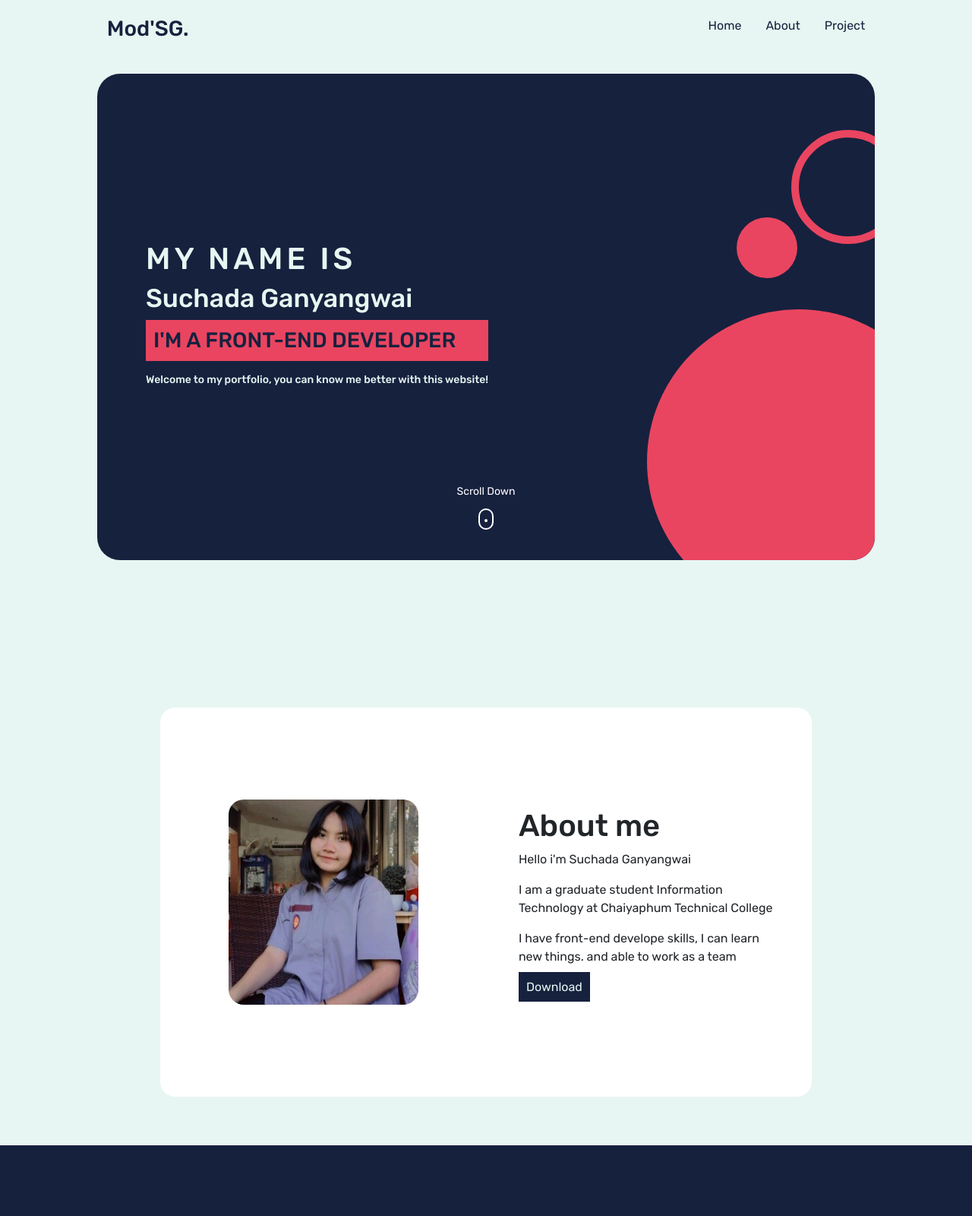
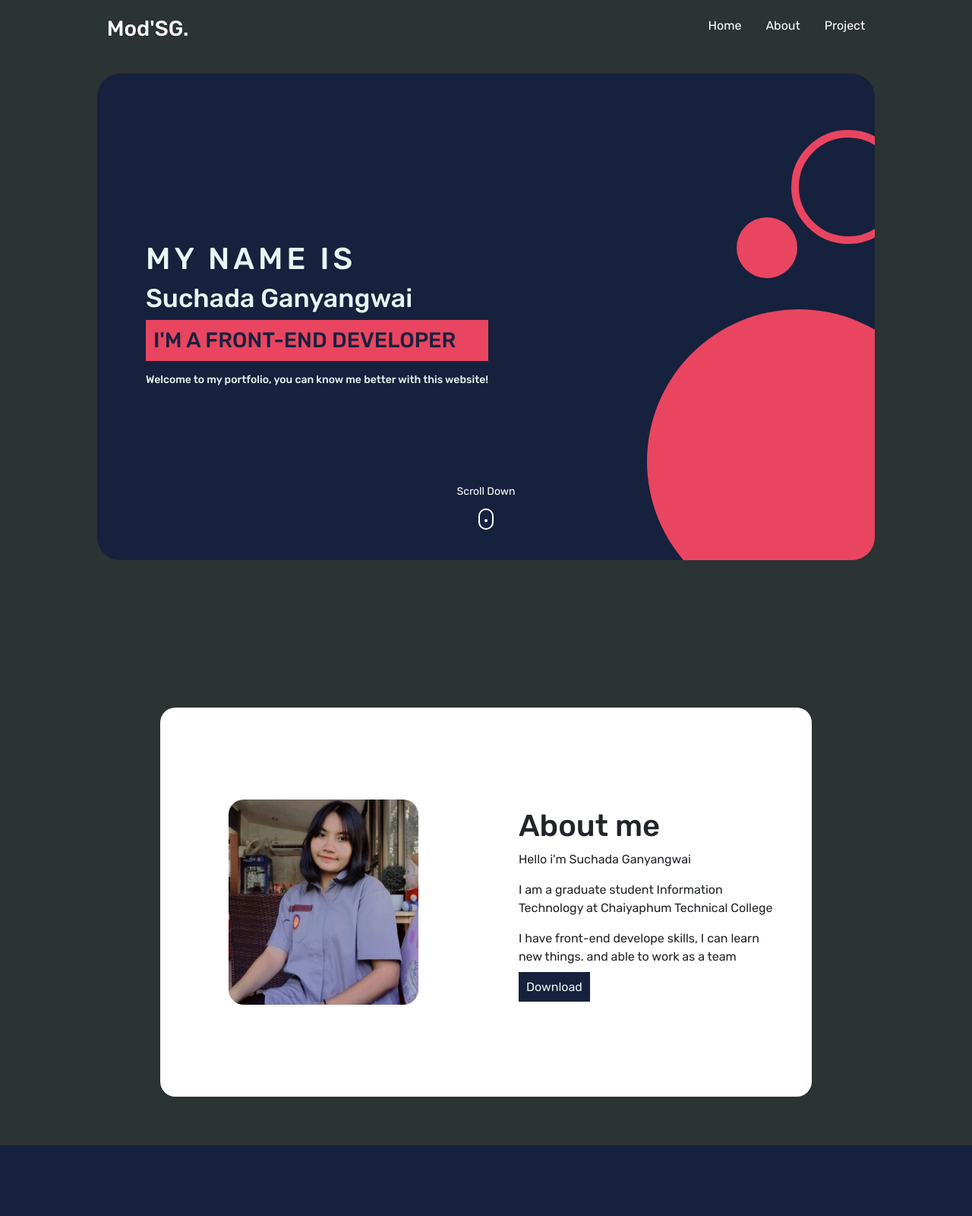
Before and after one commit to Modsucha/Profile.github.io, a plain HTML site: page index.html in a window 1280 px wide. Shown: the top 1600 px of the page at 76% size. Drawn offline with nearby package versions, Linux system fonts and the light colour scheme.

Commit message:
Initial Commit

```diff
--- a/style.css
+++ b/style.css
@@ -19,7 +19,7 @@ nav
   display: flex;
   justify-content: space-between;
   align-items: center;
-  background-color: #E7F6F2;
+  background-color: #2C3333;
   column-gap: 3rem;
   padding-top: 1rem;
   height: 4.2rem;
@@ -29,7 +29,7 @@ nav
 .nav-logo
 {
     margin-left: 11%;
-    color: #16213E;
+    color: #fff;
 }
 .nav-link
 {
@@ -45,7 +45,7 @@ nav
 .nav-link ul li a
 {
     text-decoration: none;
-    color: #16213E;
+    color: #fff;
 }
 .home
 {
@@ -54,7 +54,7 @@ nav
     justify-content: center;
   align-items: flex-start;
   position: relative;
-  background-color: #E7F6F2;
+  background-color: #2C3333;
 }
 .home .home-text{
     height: 80vh;
@@ -213,7 +213,7 @@ nav
     display: flex;
     justify-content: center;
   align-items: center;
-  background-color: #E7F6F2;
+  background-color: #2C3333;
 }
 .content-about
 {
@@ -311,7 +311,7 @@ nav
     display: flex;
     justify-content: center;
     align-items: center;
-    background-color: #E7F6F2;
+    background-color: #2C3333;
 }
 .project .project-text
 {
@@ -320,6 +320,7 @@ nav
     flex-direction: column;
     align-items: center;
     width: 100%;
+    color: #fff;
 }
 .project .project-text h3
 {
@@ -507,7 +508,7 @@ nav
     display: flex;
     justify-content: center;
   align-items: center;
-  background-color: #E7F6F2;
+  background-color: #2C3333;
 }
 .content-about
 {
```
